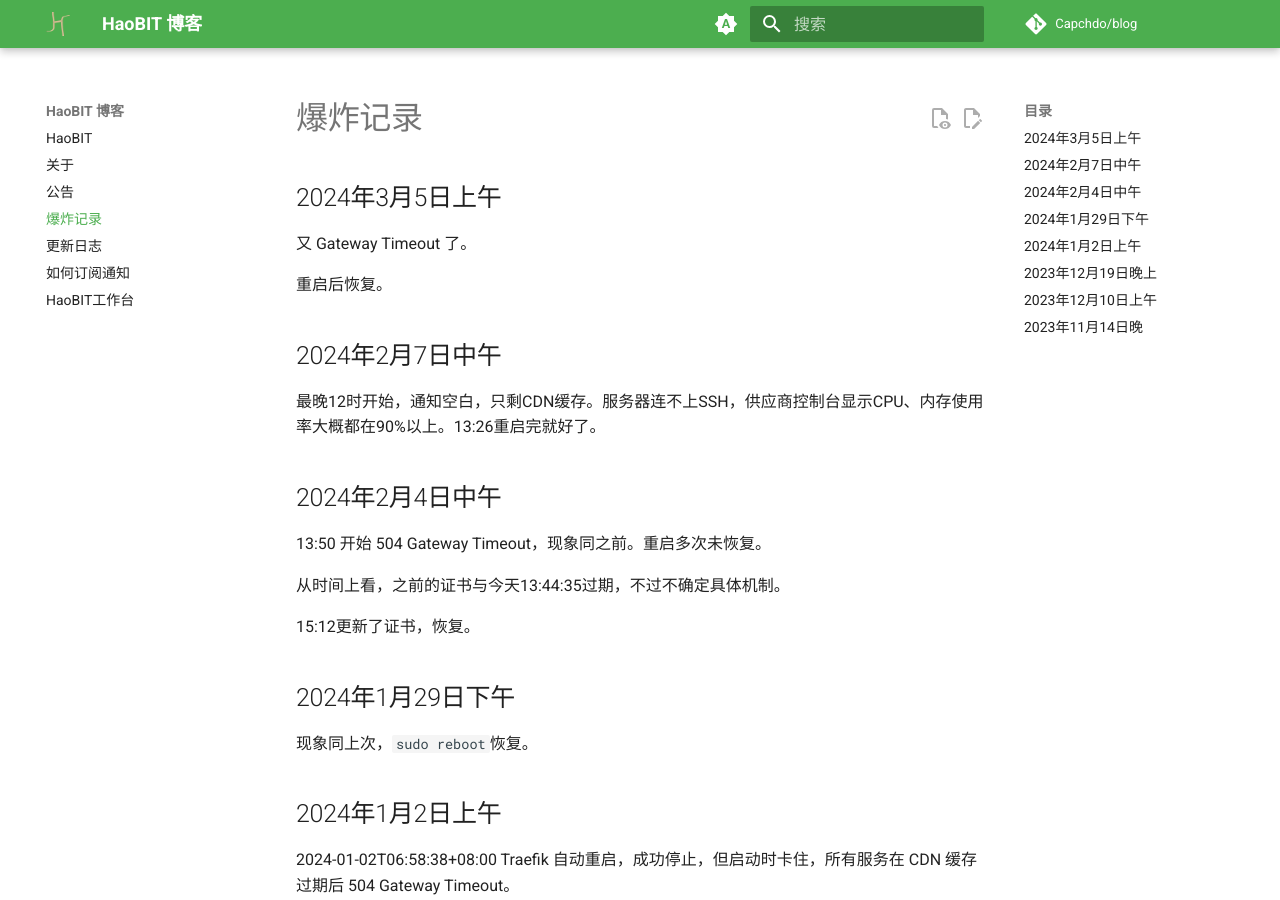
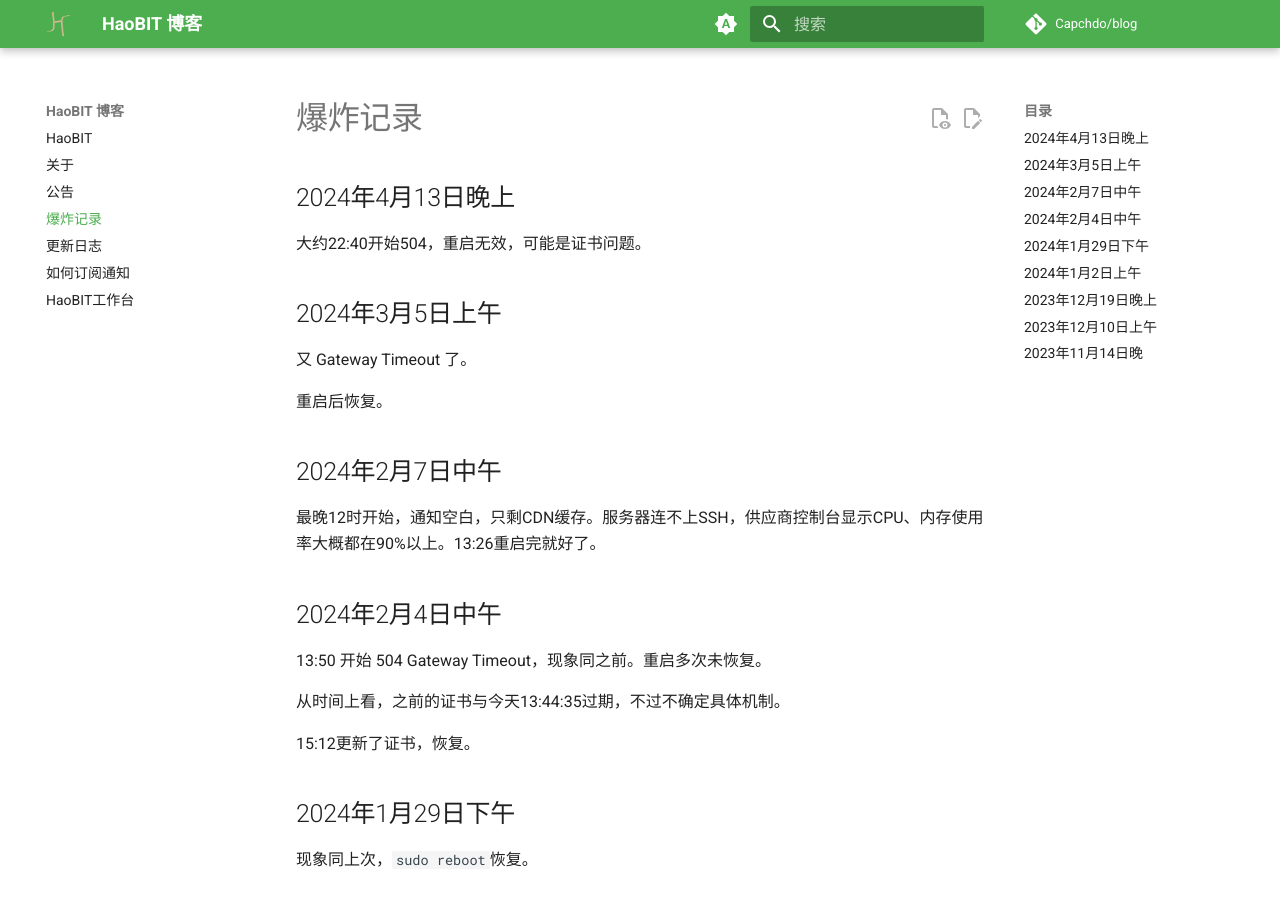
Before and after one commit to Capchdo/blog, an MkDocs documentation site: the page built from docs/down.md, in a window 1280 px wide and 900 px high. Built offline with MkDocs 1.6.1 and Material for MkDocs 9.7.7, drawn with Linux system fonts in a browser that asks for light colours; comment, search, counter and statistics services are not loaded.

Commit message:
爆炸：Gateway Timeout

```diff
--- a/docs/down.md
+++ b/docs/down.md
@@ -1,4 +1,8 @@
 # 爆炸记录
+
+## 2024年4月13日晚上
+
+大约22:40开始504，重启无效，可能是证书问题。
 
 ## 2024年3月5日上午
 
```
